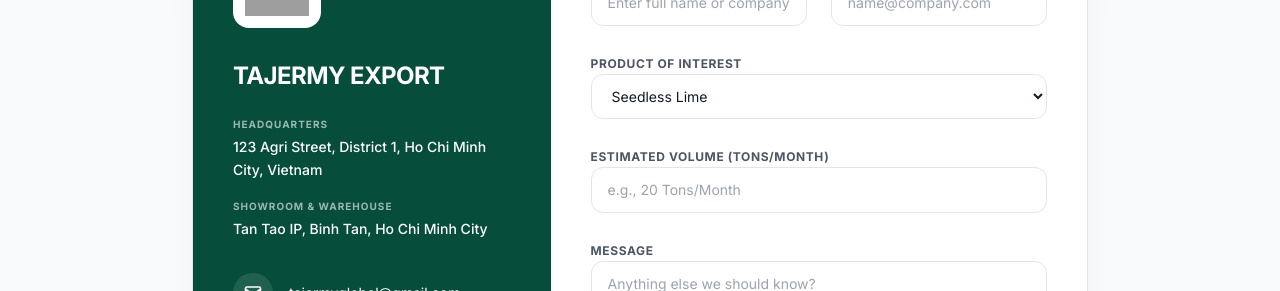
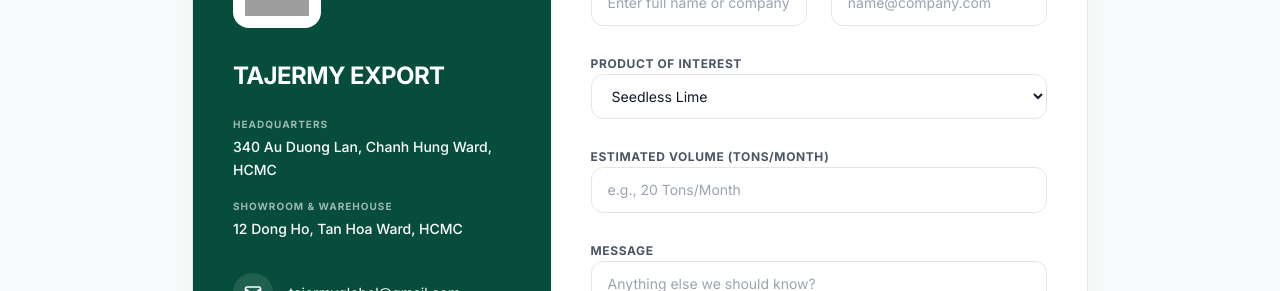
Before and after one commit to trinhphone80/TAJERMY, a React (Vite) app: page / in a window 1280 px wide. Shown: the part 7460-7751 px from the top of the page. Built offline with nearby package versions, Linux system fonts and the light colour scheme; grey boxes are pictures that could not be loaded.

Commit message:
fix: Update social links and company addresses
Updates the Facebook and YouTube social media links to the correct TAJERMY global accounts. Also, revises the company headquarters and showroom addresses to reflect the most current information.

```diff
--- a/src/App.tsx
+++ b/src/App.tsx
@@ -1710,10 +1710,10 @@
               <div>
                 <h4 className="font-bold text-sm uppercase tracking-widest mb-6 text-brand-ink">{t.footer.connect}</h4>
                 <div className="flex flex-wrap gap-4">
-                  <a href="https://www.facebook.com/ducphuongnguyenphuoctay" target="_blank" rel="noreferrer" className="w-10 h-10 rounded-full bg-white/50 border border-brand-border flex items-center justify-center hover:bg-[#1877F2] hover:text-white transition-all">
+                  <a href="https://www.facebook.com/TaJerMyGlobal" target="_blank" rel="noreferrer" className="w-10 h-10 rounded-full bg-white/50 border border-brand-border flex items-center justify-center hover:bg-[#1877F2] hover:text-white transition-all">
                     <svg className="w-5 h-5 fill-current" viewBox="0 0 24 24"><path d="M24 12.073c0-6.627-5.373-12-12-12s-12 5.373-12 12c0 5.99 4.388 10.954 10.125 11.854v-8.385H7.078v-3.47h3.047V9.43c0-3.007 1.792-4.669 4.533-4.669 1.312 0 2.686.235 2.686.235v2.953H15.83c-1.491 0-1.956.925-1.956 1.874v2.25h3.328l-.532 3.47h-2.796v8.385C19.612 23.027 24 18.062 24 12.073z"/></svg>
                   </a>
-                  <a href="https://www.youtube.com/@ducphuongmedical" target="_blank" rel="noreferrer" className="w-10 h-10 rounded-full bg-white/50 border border-brand-border flex items-center justify-center hover:bg-[#FF0000] hover:text-white transition-all">
+                  <a href="https://www.youtube.com/@TaJerMyGlobal" target="_blank" rel="noreferrer" className="w-10 h-10 rounded-full bg-white/50 border border-brand-border flex items-center justify-center hover:bg-[#FF0000] hover:text-white transition-all">
                     <svg className="w-5 h-5 fill-current" viewBox="0 0 24 24"><path d="M23.498 6.186a3.016 3.016 0 0 0-2.122-2.136C19.505 3.545 12 3.545 12 3.545s-7.505 0-9.377.505A3.017 3.017 0 0 0 .502 6.186C0 8.07 0 12 0 12s0 3.93.502 5.814a3.016 3.016 0 0 0 2.122 2.136c1.871.505 9.376.505 9.376.505s7.505 0 9.377-.505a3.015 3.015 0 0 0 2.122-2.136C24 15.93 24 12 24 12s0-3.93-.502-5.814zM9.545 15.568V8.432L15.818 12l-6.273 3.568z"/></svg>
                   </a>
                   <a href="https://zalo.me/0938.062.808" target="_blank" rel="noreferrer" className="w-10 h-10 rounded-full bg-white/50 border border-brand-border flex items-center justify-center hover:bg-[#0068FF] hover:text-white transition-all">
--- a/src/translations.ts
+++ b/src/translations.ts
@@ -147,9 +147,9 @@
     footer: {
       companyName: "CÔNG TY TNHH XUẤT NHẬP KHẨU TAJERMY",
       addressLabel: "Trụ sở chính",
-      address: "123 Đường Nông Sản, Quận 1, TP. Hồ Chí Minh, Việt Nam",
+      address: "340 Âu Dương Lân, Phường Chánh Hưng, TP.HCM",
       showroomLabel: "Showroom & Kho",
-      showroom: "KCN Tân Tạo, Bình Tân, TP. Hồ Chí Minh",
+      showroom: "12 Đông Hồ, Phường Tân Hòa, TP.HCM",
       hotlineLabel: "Hotline/Zalo",
       hotline: "0938.062.808 - 0937.043.808",
       connect: "Kết nối với chúng tôi",
@@ -362,9 +362,9 @@
     footer: {
       companyName: "TAJERMY IMPORT EXPORT CO., LTD",
       addressLabel: "Headquarters",
-      address: "123 Agri Street, District 1, Ho Chi Minh City, Vietnam",
+      address: "340 Au Duong Lan, Chanh Hung Ward, HCMC",
       showroomLabel: "Showroom & Warehouse",
-      showroom: "Tan Tao IP, Binh Tan, Ho Chi Minh City",
+      showroom: "12 Dong Ho, Tan Hoa Ward, HCMC",
       hotlineLabel: "Hotline/Zalo",
       hotline: "0938.062.808 - 0937.043.808",
       connect: "Connect With Us",
@@ -577,9 +577,9 @@
     footer: {
       companyName: "TAJERMY IMPORT EXPORT CO., LTD",
       addressLabel: "Siège social",
-      address: "123 Rue de l'Agriculture, District 1, Hô Chi Minh-Ville, Vietnam",
+      address: "340 Au Duong Lan, Quartier Chanh Hung, Hô Chi Minh-Ville",
       showroomLabel: "Showroom & Entrepôt",
-      showroom: "Tan Tao IP, Binh Tan, Hô Chi Minh-Ville",
+      showroom: "12 Dong Ho, Quartier Tan Hoa, Hô Chi Minh-Ville",
       hotlineLabel: "Hotline/Zalo",
       hotline: "0938.062.808 - 0937.043.808",
       connect: "Connectez-vous avec nous",
```
